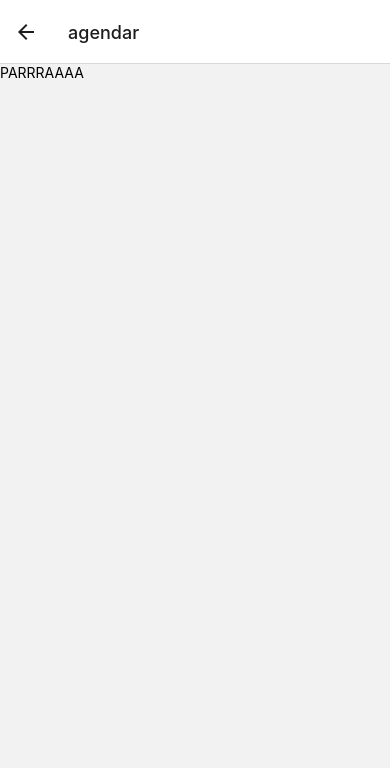
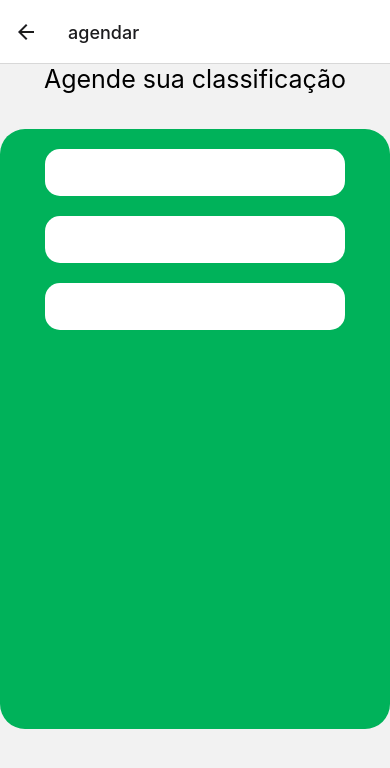
Before and after one commit to SandroWeber02/LosVaqueiros, a React Native app: screen /agendar in a window 390 px wide. Shown: the top 768 px of the page. Built offline with nearby package versions, Linux system fonts and the light colour scheme.

Commit message:
Atualiza

```diff
--- a/src/pages/agendar/index.js
+++ b/src/pages/agendar/index.js
@@ -1,14 +1,19 @@
 import React from 'react';
 import { View, Text, StyleSheet } from 'react-native';
+import { TextInput } from 'react-native-web';
 
 
 export default function Agendar() {
     return(
         <>
         <View styles={estilo.container}>
-            <Text>
-                PARRRAAAA
-            </Text>
+            <Text style={estilo.tituloAgendamento}>Agende sua classificação</Text>
+
+            <View style={estilo.segundaTela}>
+              <TextInput style={estilo.inputTeste}></TextInput>
+              <TextInput style={estilo.inputTeste}></TextInput>
+              <TextInput style={estilo.inputTeste}></TextInput>
+            </View>
         </View>
         </>
     );
@@ -20,4 +25,23 @@ export default function Agendar() {
       justifyContent: 'center',
       alignItems: 'center',
     },
+    segundaTela: {
+      backgroundColor: '#00B25A',
+      height: 600,
+      borderRadius: 25,
+    },
+    tituloAgendamento: {
+      alignSelf: 'center',
+      fontSize: 25,
+      marginBottom: 35
+    },
+    inputTeste: {
+      width: 300,
+      backgroundColor: 'white',
+      alignSelf: 'center',
+      padding: 15,
+      marginTop: 20,
+      borderRadius: 15,
+    }
+
   });
--- a/src/pages/bemvindo/index.js
+++ b/src/pages/bemvindo/index.js
@@ -92,7 +92,8 @@ const styles = StyleSheet.create({
     alignItems: 'center',
     borderRadius: 5,
     borderColor: '#00B25A',
-    height: 50
+    height: 50,
+    fontWeight: 'bold'
   },
   textoBotao: {
     color: 'white',
```
Also changed, not shown: 1 other file (tests, documents, lock files or other folders).
